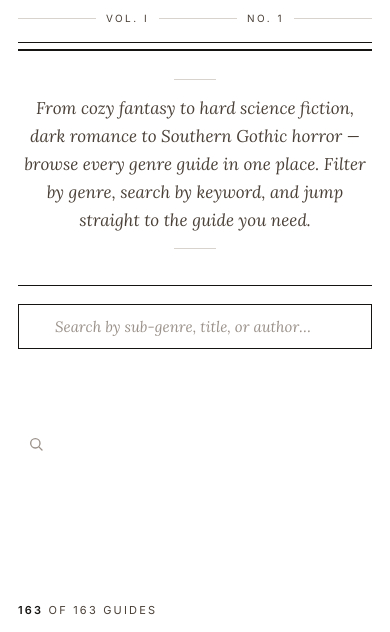
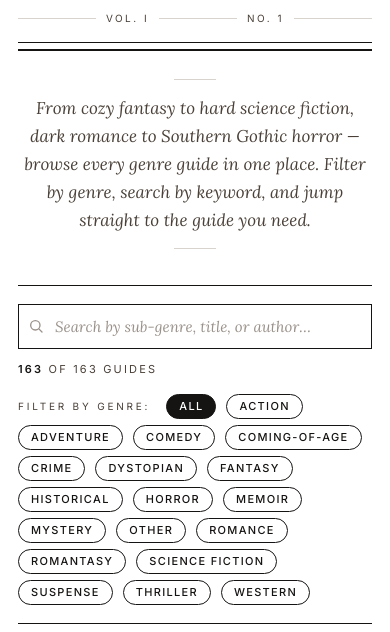
Before and after one commit to domioanna/Genre-Guides, a plain HTML site: page index.html in a window 390 px wide. Shown: the part 207-839 px from the top of the page. Drawn offline with nearby package versions, Linux system fonts and the light colour scheme; a web font is replaced by a local one.

Commit message:
Fix mobile layout gap between search and filters

```diff
--- a/index.html
+++ b/index.html
@@ -438,7 +438,16 @@
     .wrap { padding: 22px 18px 60px; }
     .grid { grid-template-columns: 1fr; }
     .card h2 { font-size: 22px; }
-    .control-row { flex-direction: column; align-items: stretch; }
+    .control-row {
+      flex-direction: column;
+      align-items: stretch;
+      gap: 12px;
+    }
+    .search-wrap {
+      flex: 0 0 auto;
+      width: 100%;
+      min-width: 0;
+    }
     .count { text-align: left; }
   }
 </style>
```
